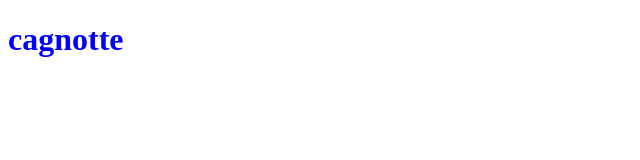
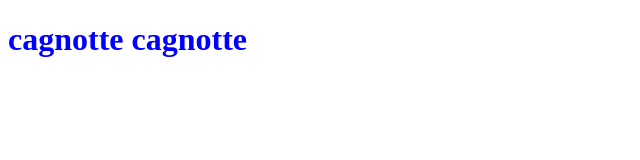
Before and after one commit to JordanP01/OCR-git-project, a plain HTML site: page index.html in a window 1280 px wide. Shown: the whole page, without its empty margins (0-640 px from the left). Drawn offline with Linux system fonts and the light colour scheme.

Commit message:
test change index

```diff
--- a/index.html
+++ b/index.html
@@ -5,6 +5,6 @@
    <link rel="stylesheet" type="text/css" href="styles.css">
 </head>
 <body>
-   <h1>cagnotte</h1>
+   <h1>cagnotte cagnotte</h1>
 </body>
 </html>
```
